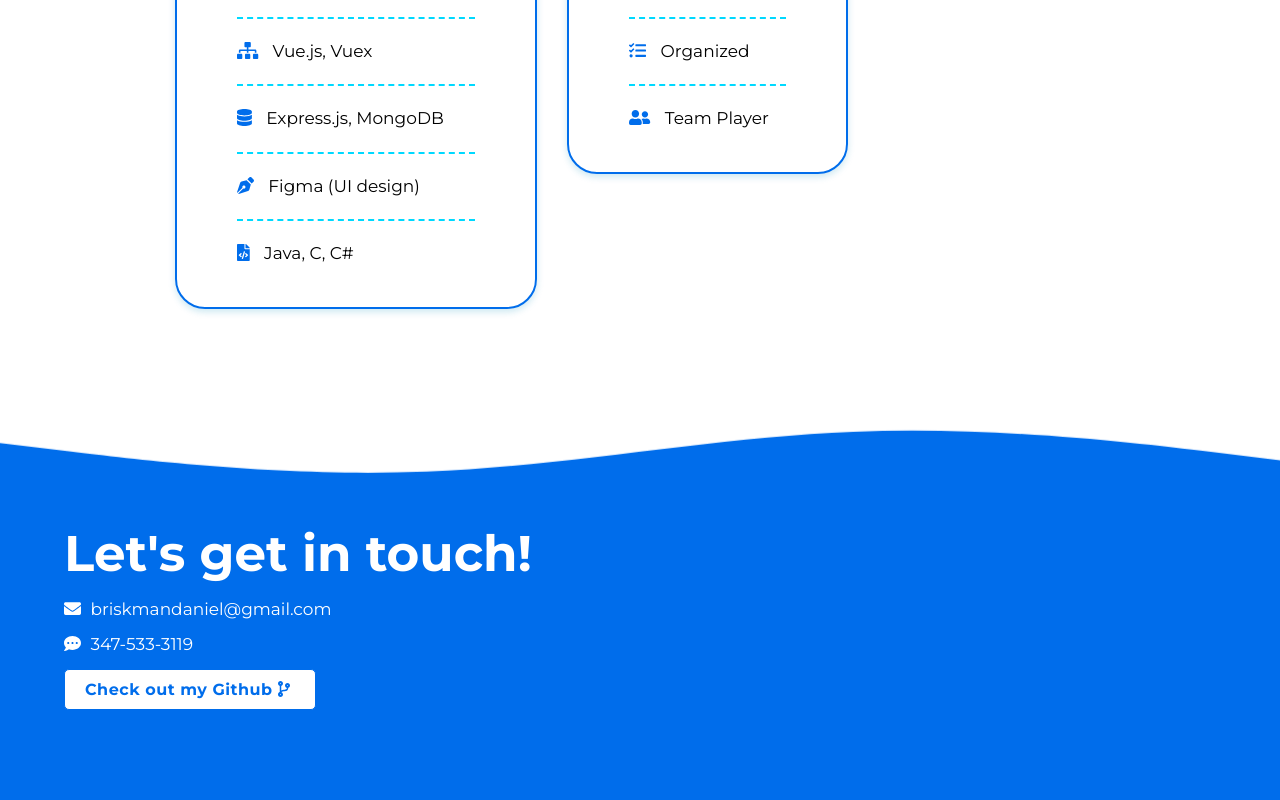
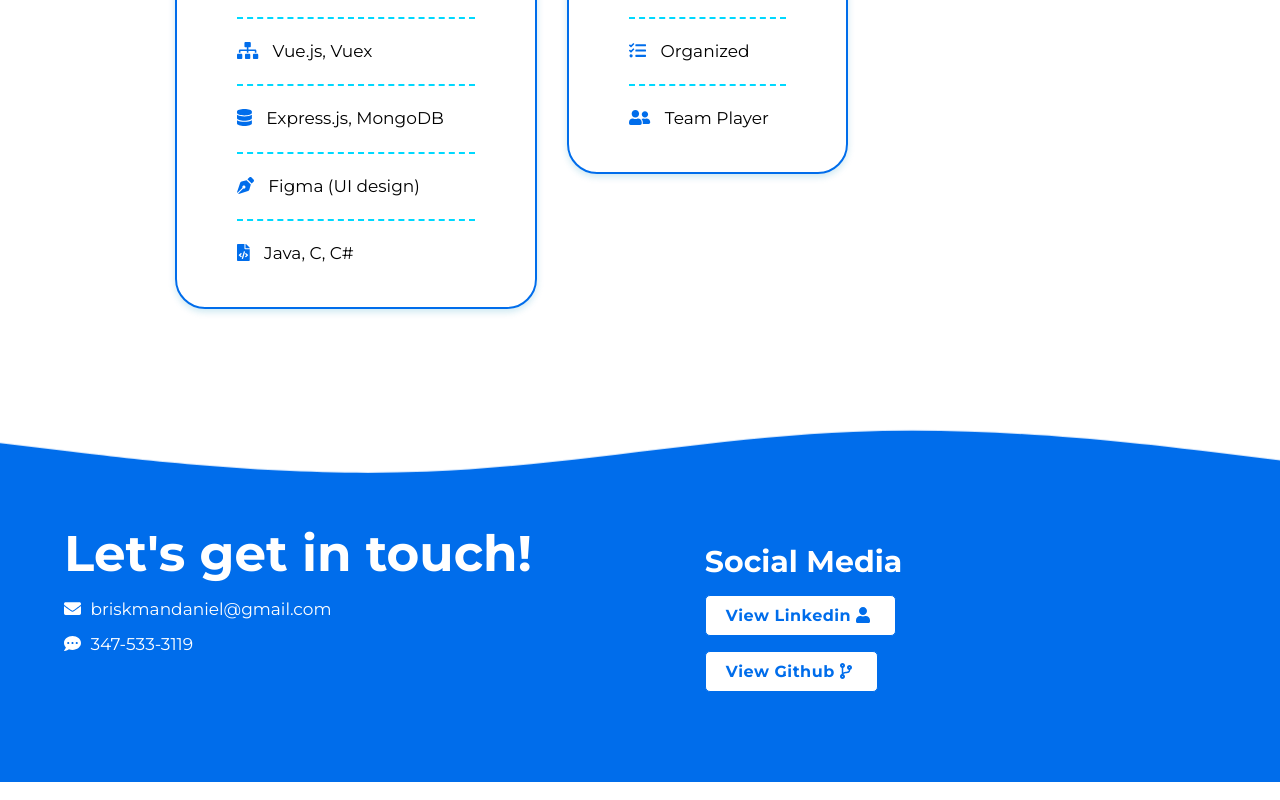
Before and after one commit to popplio2/DB-Portfolio, a Vue app in the folder portfolio/: page / in a window 1280 px wide. Shown: the part 1665-2465 px from the top of the page. Built offline with nearby package versions, Linux system fonts and the light colour scheme.

Commit message:
added linkedin to footer

```diff
--- a/portfolio/src/components/Footer.vue
+++ b/portfolio/src/components/Footer.vue
@@ -8,6 +8,7 @@
     </svg>
     <div class="clip clip-inverted"></div>
     <footer class="footer global-container">
+      <div class="call-and-text">
         <h2>Let's get in touch!</h2>
         <a href="mailto:briskmandaniel@gmail.com">
           <font-awesome-icon icon="envelope" />
@@ -19,18 +20,27 @@
           <font-awesome-icon icon="comment-dots" />
           347-533-3119
         </a>
+      </div>
+      <div class="socials">
+        <h3>Social Media</h3>
+        <a href="https://www.linkedin.com/in/daniel-briskman/" target="blank">
+          <Button style="margin-bottom: 0"
+            >View Linkedin
+            <font-awesome-icon icon="user" />
+          </Button>
+        </a>
         <a href="https://github.com/popplio2" target="blank">
           <Button
-        >Check out my Github
+            >View Github
             <font-awesome-icon icon="code-branch" />
           </Button>
         </a>
+      </div>
     </footer>
   </template>
 
   <script>
-import Button from "@/components/Button.vue";
-
+  import Button from "../components/Button.vue";
   export default {
     components: {
       Button,
@@ -40,11 +50,23 @@ export default {
   <style scoped>
   .footer {
     display: flex;
-  flex-direction: column;
+    flex-direction: row;
+    gap: 15%;
     background-color: var(--main-color);
     color: var(--bg-color);
     padding-bottom: 8rem;
     margin-top: -0.5rem;
+  }
+  .call-and-text,
+  .socials {
+    display: flex;
+    flex-direction: column;
+  }
+  .socials {
+    margin-top: 2rem;
+  }
+  .socials h3 {
+    color: var(--bg-color);
   }
   .footer svg {
     margin-right: 0.5rem;
@@ -70,4 +92,9 @@ export default {
       padding-bottom: 5rem;
     }
   }
+  @media only screen and (max-width: 780px) {
+    .footer {
+      flex-direction: column;
+    }
+  }
   </style>
--- a/portfolio/src/main.js
+++ b/portfolio/src/main.js
@@ -18,6 +18,7 @@ import {
   faMoon,
   faFilePdf,
   faFileCode,
+  faUser,
 } from "@fortawesome/free-solid-svg-icons";
 library.add(
   faCode,
@@ -33,7 +34,8 @@ library.add(
   faSun,
   faMoon,
   faFilePdf,
-  faFileCode
+  faFileCode,
+  faUser
 );
 import { FontAwesomeIcon } from "@fortawesome/vue-fontawesome";
 
```
Lines whose indentation alone changed are shown as unchanged.
